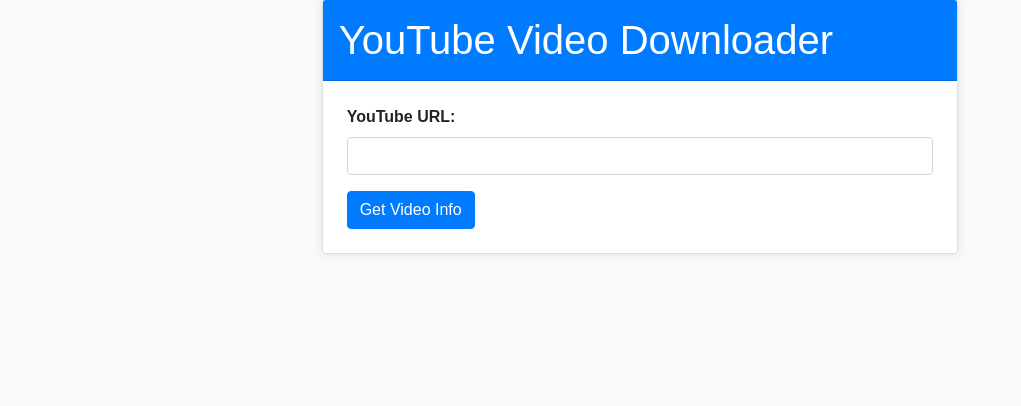
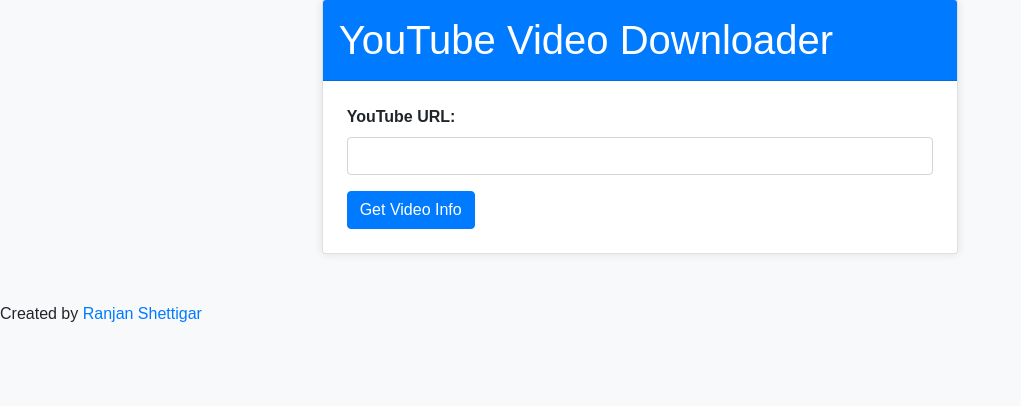
Before and after one commit to Student408/YouTube-Video-Downloader, a Flask app: page / in a window 1280 px wide. Shown: the part 49-455 px from the top of the page, without its empty margins (0-1021 px from the left). Run offline with Flask 3, Linux system fonts and the light colour scheme.

Commit message:
Update index.html

```diff
--- a/templates/index.html
+++ b/templates/index.html
@@ -49,7 +49,9 @@
             </div>
         </div>
     </div>
-
+    <div class="footer">
+        <p>Created by <a href="https://github.com/Student408">Ranjan Shettigar</a></p>
+    </div>
     <script>
 
         const urlForm = document.getElementById('url-form');
```
